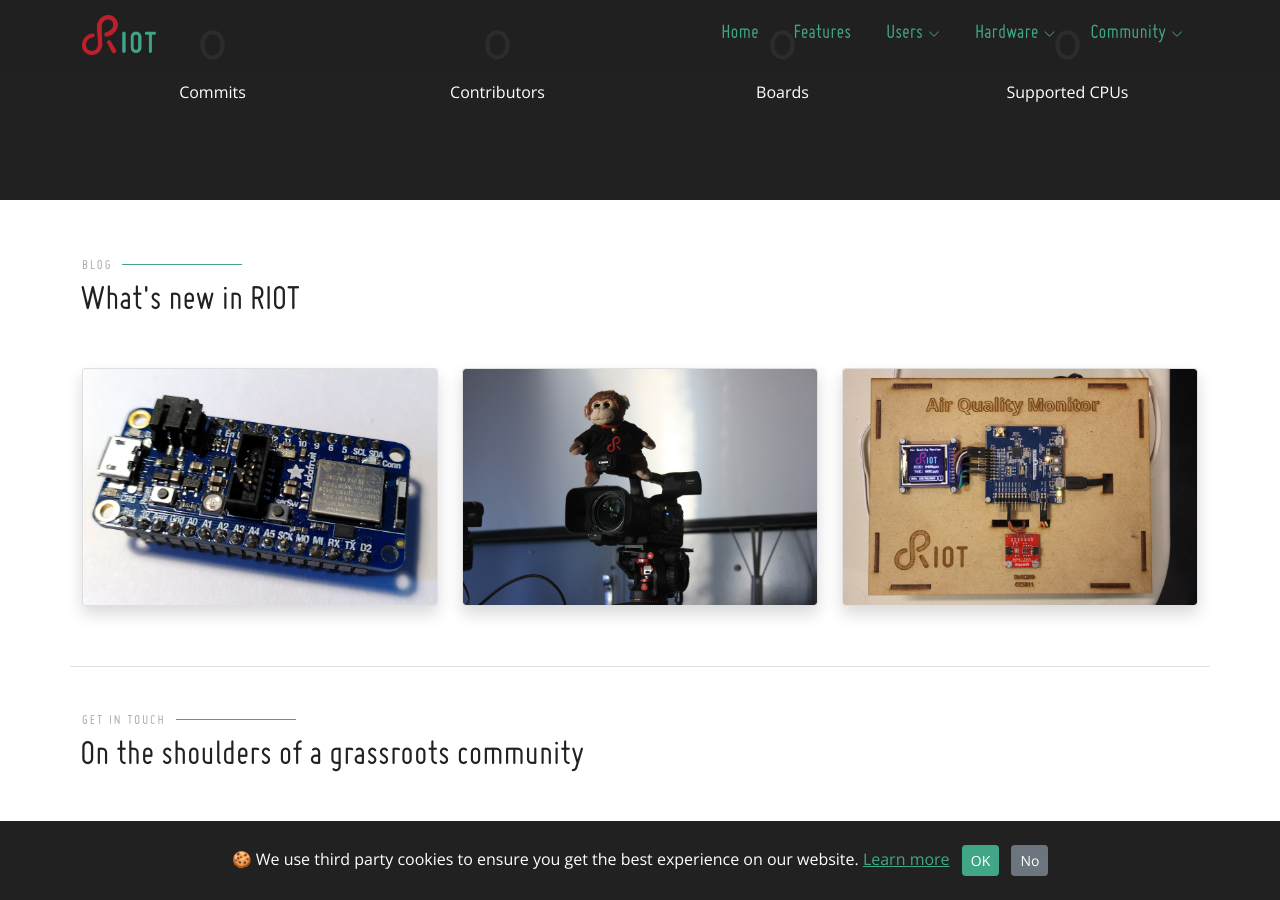
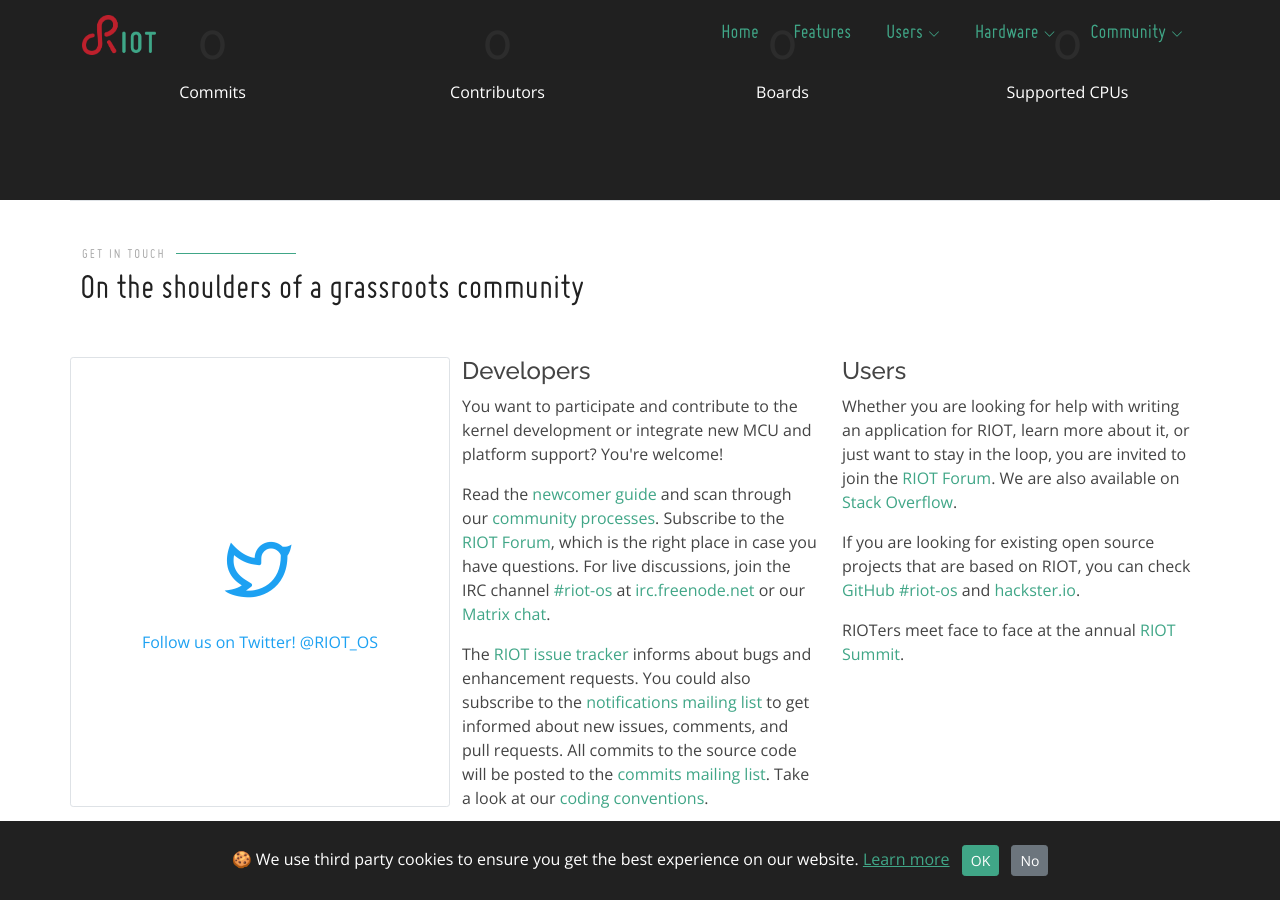
Before and after one commit to RIOT-OS/riot-os.org, a Jekyll site: the page built from index.html, in a window 1280 px wide and 900 px high, scrolled down 2892 px. Built offline with Jekyll 4.4.1, drawn with Linux system fonts in a browser that asks for light colours; some web fonts are replaced; some of the changed lines change nothing that is shown.

Commit message:
index: add switch to hide blog entries

```diff
--- a/_config.yml
+++ b/_config.yml
@@ -21,3 +21,6 @@
       layout: "use-case"
 
 highlighter: rouge
+
+# enable/disable the blog section in the index
+blog: false
--- a/index.html
+++ b/index.html
@@ -318,6 +318,7 @@
     </section><!-- End Cta Section -->
 
 
+    {% if site.blog %}
     <!-- ======= Blog Section ======= -->
     <section id="blog" class="blog">
       <div class="container">
@@ -357,6 +358,7 @@
         </div>
       </div>
     </section><!-- End Blog Section -->
+    {% endif %}
 
     <div id="community">
       <div class="container border-top border-1 pt-5">
```
Also changed, not shown: README.md.
